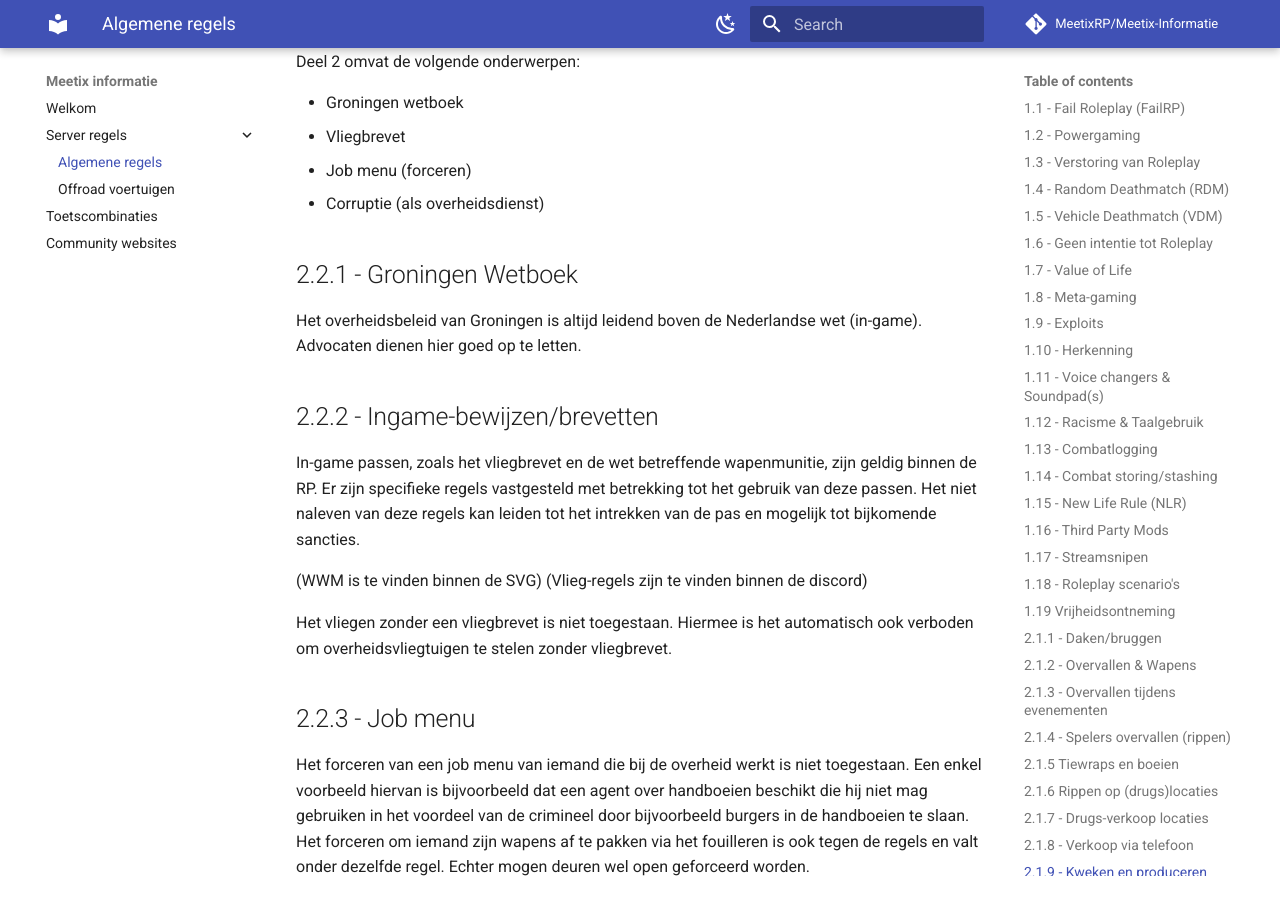
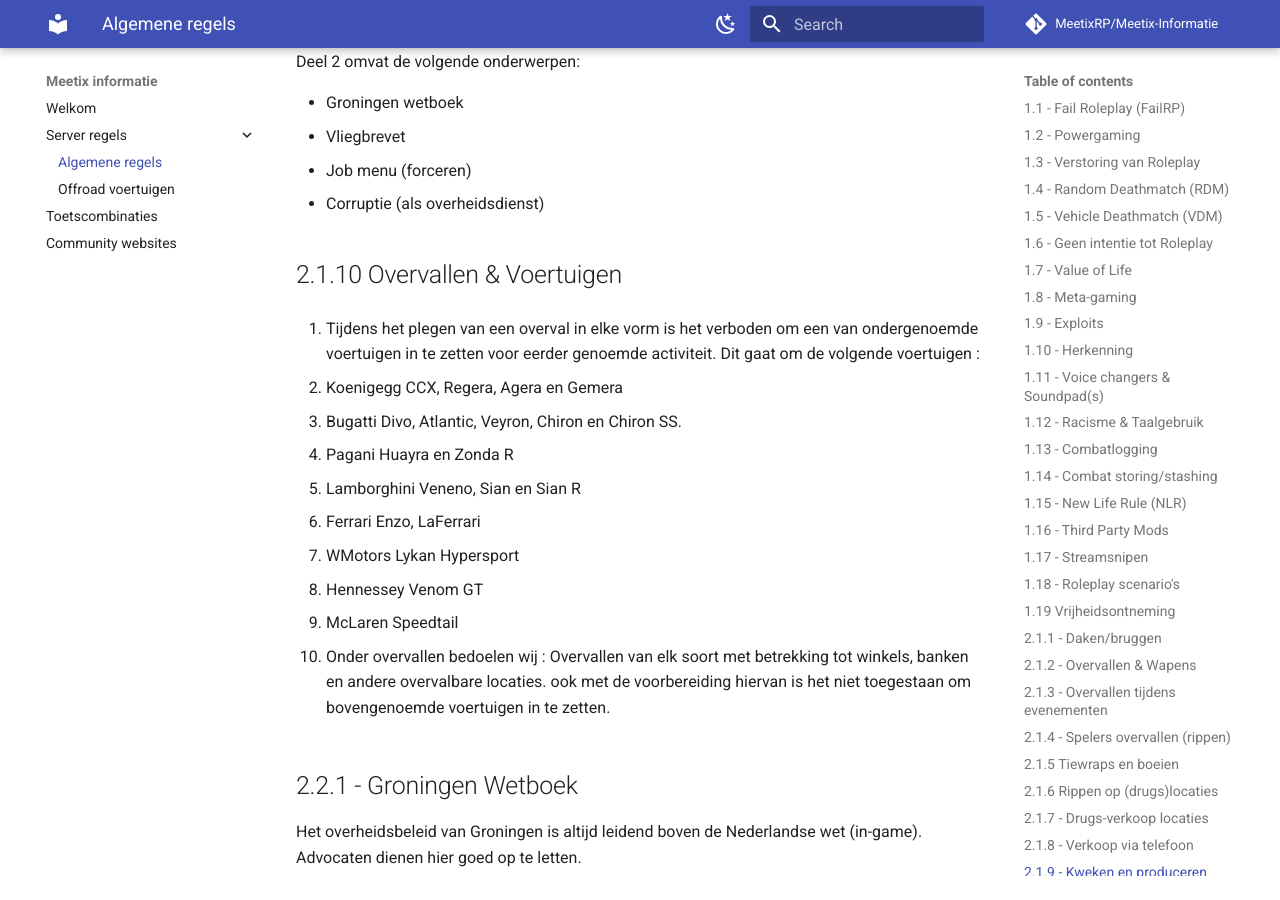
Before and after one commit to MeetixRP/Meetix-Informatie, an MkDocs documentation site: the page built from docs/algemeneregels.md, in a window 1280 px wide and 900 px high, scrolled down 11415 px. Built offline with MkDocs 1.6.1 and Material for MkDocs 9.7.7, drawn with Linux system fonts in a browser that asks for light colours; comment, search, counter and statistics services are not loaded.

Commit message:
Update algemeneregels.md
2.1.10 overvallen en voertuigen

```diff
--- a/docs/algemeneregels.md
+++ b/docs/algemeneregels.md
@@ -337,6 +337,22 @@
 - Job menu (forceren)
 - Corruptie (als overheidsdienst)
 
+## 2.1.10 Overvallen & Voertuigen
+
+1. Tijdens het plegen van een overval in elke vorm is het verboden om een van ondergenoemde voertuigen in te zetten voor eerder genoemde activiteit. Dit gaat om de volgende voertuigen :
+
+- Koenigegg CCX, Regera, Agera en Gemera
+- Bugatti Divo, Atlantic, Veyron, Chiron en Chiron SS.
+- Pagani Huayra en Zonda R
+- Lamborghini Veneno, Sian en Sian R
+- Ferrari Enzo, LaFerrari
+- WMotors Lykan Hypersport
+- Hennessey Venom GT
+-  McLaren Speedtail
+
+-  Onder overvallen bedoelen wij : Overvallen van elk soort met betrekking tot winkels, banken en andere overvalbare locaties.
+ook met de voorbereiding hiervan is het niet toegestaan om bovengenoemde voertuigen in te zetten.
+
 ## 2.2.1 - Groningen Wetboek
 
 Het overheidsbeleid van Groningen is altijd leidend boven de Nederlandse wet (in-game). Advocaten dienen hier goed op te letten.
```
